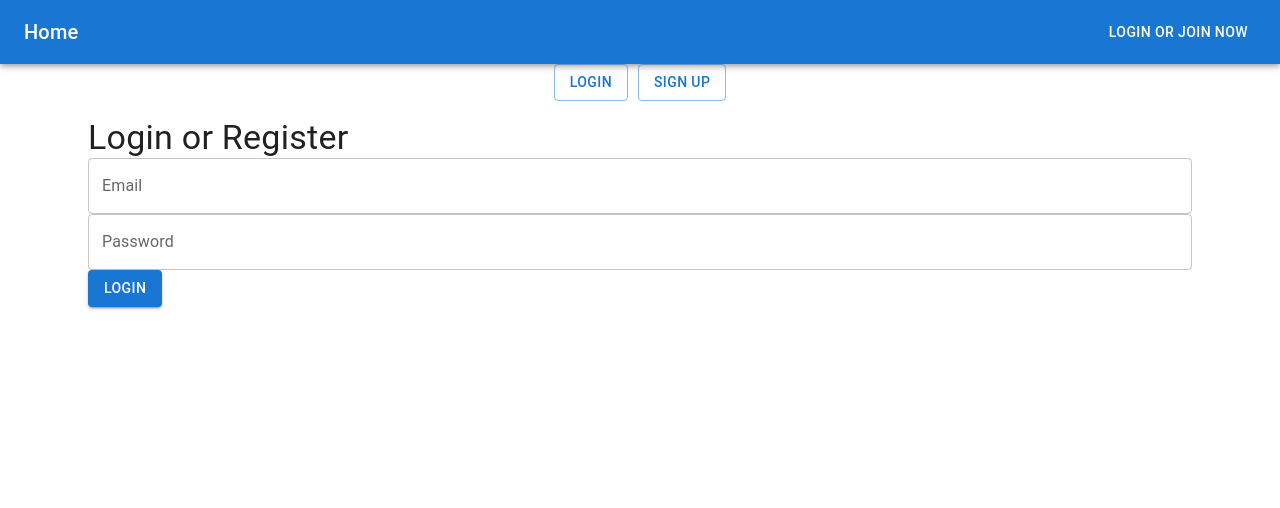
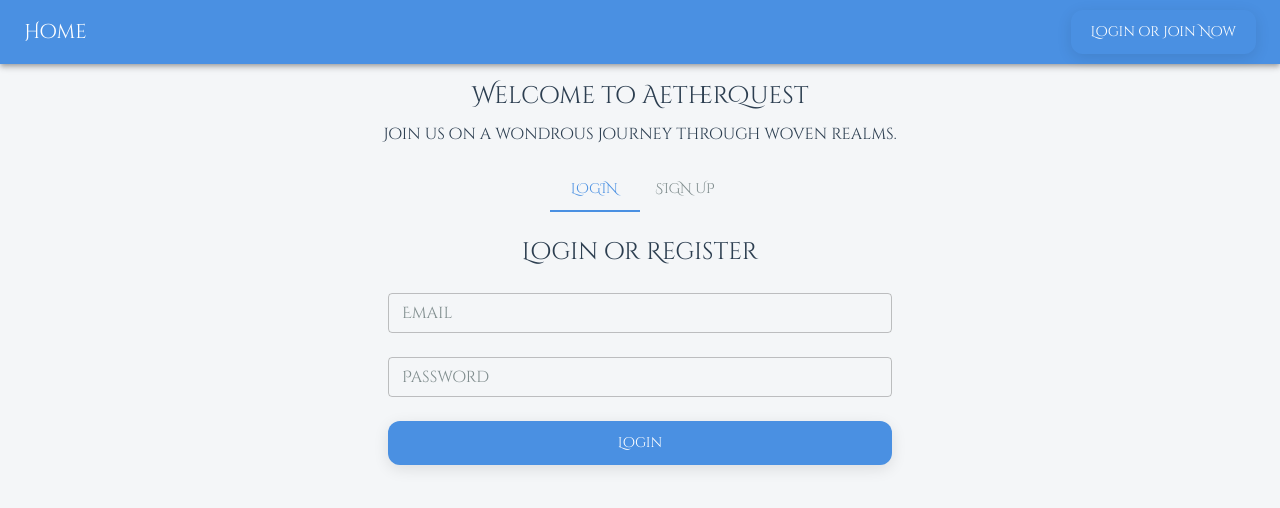
Before and after one commit to kjcarter-design/AetherQuest-FE, a React (Create React App) app: page /login in a window 1280 px wide. Shown: the top 508 px of the page. Built offline with nearby package versions, Linux system fonts and the light colour scheme; no server answers.

Commit message:
Working on styling

```diff
--- a/public/index.html
+++ b/public/index.html
@@ -24,6 +24,9 @@
       work correctly both with client-side routing and a non-root public URL.
       Learn how to configure a non-root public URL by running `npm run build`.
     -->
+    <link href="https://fonts.googleapis.com/css2?family=Cinzel+Decorative:wght@400;700;900&display=swap" rel="stylesheet">
+    <link href="https://fonts.googleapis.com/css2?family=Merriweather:wght@300;400;700&display=swap" rel="stylesheet">
+
     <title>React App</title>
   </head>
   <body>
--- a/src/App.js
+++ b/src/App.js
@@ -6,6 +6,7 @@ import RoutesComponent from './pages/RoutesComponent';
 import Navigation from './components/Navigation';
 import { UserProvider } from './hooks/useUser';
 import store from './redux/store';
+import aetherQuestTheme from './themes/aetherQuestTheme';
 
 const theme = createTheme({
 	palette: {
@@ -21,7 +22,7 @@ const theme = createTheme({
 function App() {
 	return (
 		<Provider store={store}>
-			<ThemeProvider theme={theme}>
+			<ThemeProvider theme={aetherQuestTheme}>
 				<CssBaseline />
         <Router>
           <UserProvider>
--- a/src/components/forms/LoginForm.js
+++ b/src/components/forms/LoginForm.js
@@ -1,6 +1,6 @@
 import React, { useState } from 'react';
 import { useDispatch } from 'react-redux';
-import { Button, TextField, Container, Typography } from '@mui/material';
+import { Button, TextField, Container, Typography, Box } from '@mui/material';
 import { login } from './../../redux/actions/authActions';
 import { useNavigate } from 'react-router-dom';
 
@@ -21,12 +21,16 @@ function LoginForm(props) {
   };
 
   return (
-    <Container>
-      <Typography variant="h4">Login or Register</Typography>
+    <Container component={Box} maxWidth="sm" py={3}>
+      <Typography variant="h5" gutterBottom>
+        Login or Register
+      </Typography>
       <TextField
         label="Email"
         variant="outlined"
         fullWidth
+        size="small" // Making the TextField a bit smaller
+        margin="normal"
         value={email}
         onChange={(e) => setEmail(e.target.value)}
       />
@@ -35,18 +39,21 @@ function LoginForm(props) {
         type="password"
         variant="outlined"
         fullWidth
+        size="small" // Making the TextField a bit smaller
+        margin="normal"
         value={password}
         onChange={(e) => setPassword(e.target.value)}
       />
+      <Box mt={2}>
         <Button
           variant="contained"
           color="primary"
+          fullWidth
           onClick={handleLogin}
         >
           Login
         </Button>
-      {/* If you want a Register button, you can uncomment the following line */}
-      {/* <Button variant="contained" color="secondary" onClick={handleRegister}>Register</Button> */}
+      </Box>
     </Container>
   );
 }
--- a/src/pages/Home.js
+++ b/src/pages/Home.js
@@ -1,15 +1,37 @@
-import React, { useEffect } from 'react';
+import React from 'react';
 import Typography from '@mui/material/Typography';
 import Container from '@mui/material/Container';
 import Box from '@mui/material/Box';
+import Button from '@mui/material/Button';
+import Grid from '@mui/material/Grid';
+import { Link } from 'react-router-dom';
 
 function Home() {
   return (
     <Container>
-      <Box mt={4}>
+      <Box mt={8} textAlign="center">
+        <Typography variant="h1" gutterBottom>
+          AetherQuest: Heroes Unbound
+        </Typography>
         <Typography variant="h2" gutterBottom>
-          Welcome to AetherQuest
+          Embark on a journey through woven realms where mystical cards dictate your fate.
         </Typography>
+        <Typography variant="h6" gutterBottom>
+          Dive deep into the Aether, where heroes rise, tales unfold, and every card drawn brings you closer to your destiny. Your quest awaits.
+        </Typography>
+
+        <Box mt={4}>
+          <Grid container spacing={3} justifyContent="center">
+            <Grid item>
+            <Link to="/login" style={{ textDecoration: 'none', color: 'inherit' }}>
+                <Button variant="contained" color="primary">Start Your Journey</Button>
+                </Link>
+            </Grid>
+            <Grid item>
+              <Button variant="outlined" color="primary">Learn More</Button>
+            </Grid>
+          </Grid>
+        </Box>
       </Box>
     </Container>
   );
--- a/src/pages/Login.js
+++ b/src/pages/Login.js
@@ -1,19 +1,35 @@
 import React, { useState } from 'react';
-import { Container, Button, Box } from '@mui/material';
+import { Container, Box, Typography, Tab, Tabs, Button } from '@mui/material';
+import { Link } from 'react-router-dom';  // Importing the Link component
 import LoginForm from '../components/forms/LoginForm';
 import RegisterForm from '../components/forms/RegisterForm';
 
+function Login() {
+    const [tabValue, setTabValue] = useState(0);
 
-function Login() {
-    const [showLogin, setShowLogin] = useState(true);
+    const handleChange = (event, newValue) => {
+        setTabValue(newValue);
+    };
 
     return (
-        <Container>
-            <Box display="flex" justifyContent="center" mb={2}>
-                <Button variant="outlined" onClick={() => setShowLogin(true)}>Login</Button>
-                <Button variant="outlined" onClick={() => setShowLogin(false)} style={{ marginLeft: '10px' }}>Sign Up</Button>
+        <Container maxWidth="sm">
+            <Box mt={2} textAlign="center">
+                <Typography variant="h5" gutterBottom>
+                    Welcome to AetherQuest
+                </Typography>
+                <Typography variant="subtitle1" gutterBottom>
+                    Join us on a wondrous journey through woven realms.
+                </Typography>
+
+                <Box mt={2}>
+                    <Tabs value={tabValue} onChange={handleChange} centered>
+                        <Tab label="Login" />
+                        <Tab label="Sign Up" />
+                    </Tabs>
+                </Box>
+
+                {tabValue === 0 ? <LoginForm /> : <RegisterForm />}
             </Box>
-            {showLogin ? <LoginForm /> : <RegisterForm />}
         </Container>
     );
 }
--- /dev/null
+++ b/src/themes/aetherQuestTheme.js
@@ -0,0 +1,71 @@
+import { createTheme } from '@mui/material/styles';
+
+const aetherQuestTheme = createTheme({
+  palette: {
+    primary: {
+      main: '#4a90e2', // Ethereal blue
+      contrastText: '#ffffff',
+    },
+    secondary: {
+      main: '#9b59b6', // Mystic purple
+      contrastText: '#ffffff',
+    },
+    error: {
+      main: '#e74c3c',
+    },
+    background: {
+      default: '#f4f6f8', // Neutral background
+      paper: '#ffffff',
+    },
+    text: {
+      primary: '#2c3e50', // Dark text color
+      secondary: '#7f8c8d', // Lighter text color
+    },
+  },
+  typography: {
+    fontFamily: 'Cinzel Decorative, sans-serif',
+    h1: {
+      fontFamily: 'Cinzel Decorative, sans-serif',
+      fontSize: '2.5rem',
+      fontWeight: 500,
+    },
+    h2: {
+      fontFamily: 'Merriweather, serif',
+      fontSize: '2rem',
+      fontWeight: 500,
+    },
+    // ... other typography settings
+  },
+  components: {
+    MuiButton: {
+      styleOverrides: {
+        root: {
+          borderRadius: '12px',
+          textTransform: 'none',
+          padding: '10px 20px',
+          boxShadow: '0px 4px 15px rgba(0, 0, 0, 0.1)',
+        },
+      },
+      variants: [
+        {
+          props: { variant: 'contained', color: 'primary' },
+          style: {
+            backgroundColor: '#4a90e2', // Override if needed
+          },
+        },
+        // ... other button variants
+      ],
+    },
+    MuiCard: {
+      styleOverrides: {
+        root: {
+          borderRadius: '12px',
+          boxShadow: '0px 4px 15px rgba(0, 0, 0, 0.1)',
+        },
+      },
+    },
+    // ... other component customizations
+  },
+});
+
+export default aetherQuestTheme;
```
Also changed, not shown: public/assets/AetherQuest.png (added), public/assets/AetherQuest.svg (added). Lines whose indentation alone changed are shown as unchanged.
